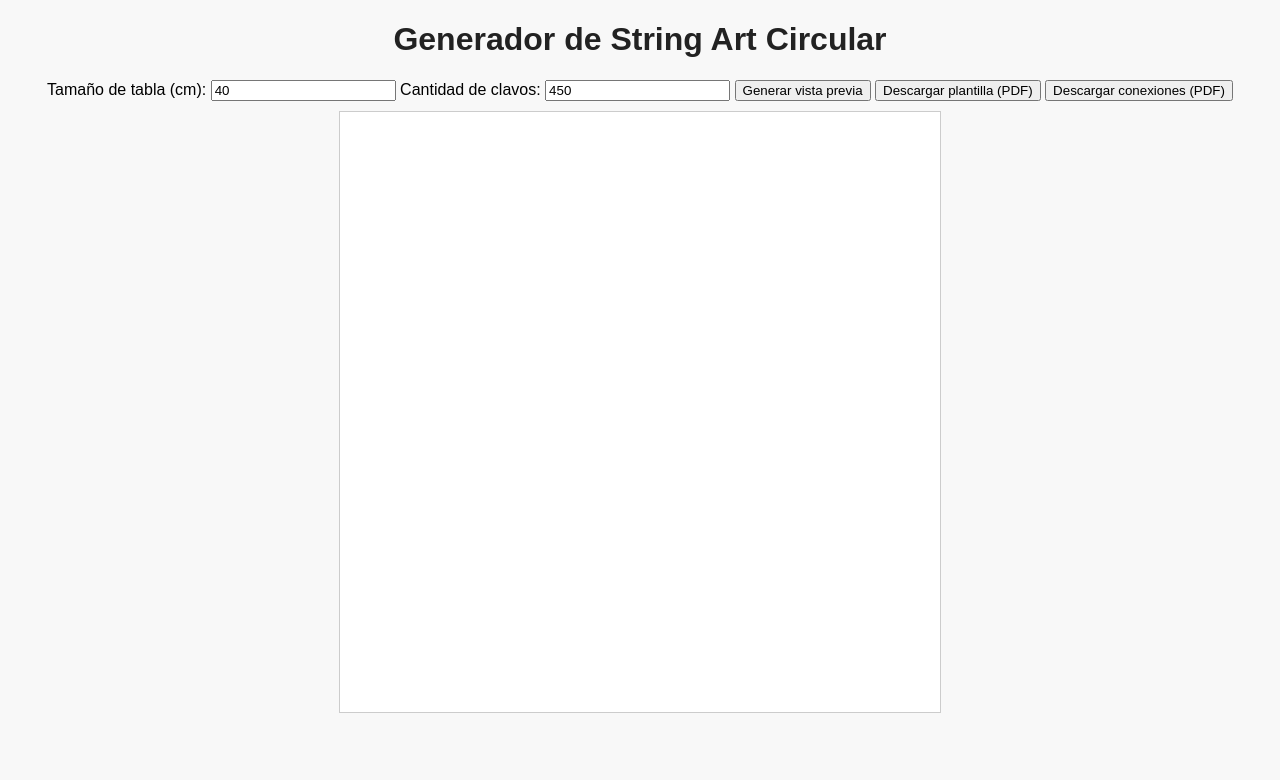
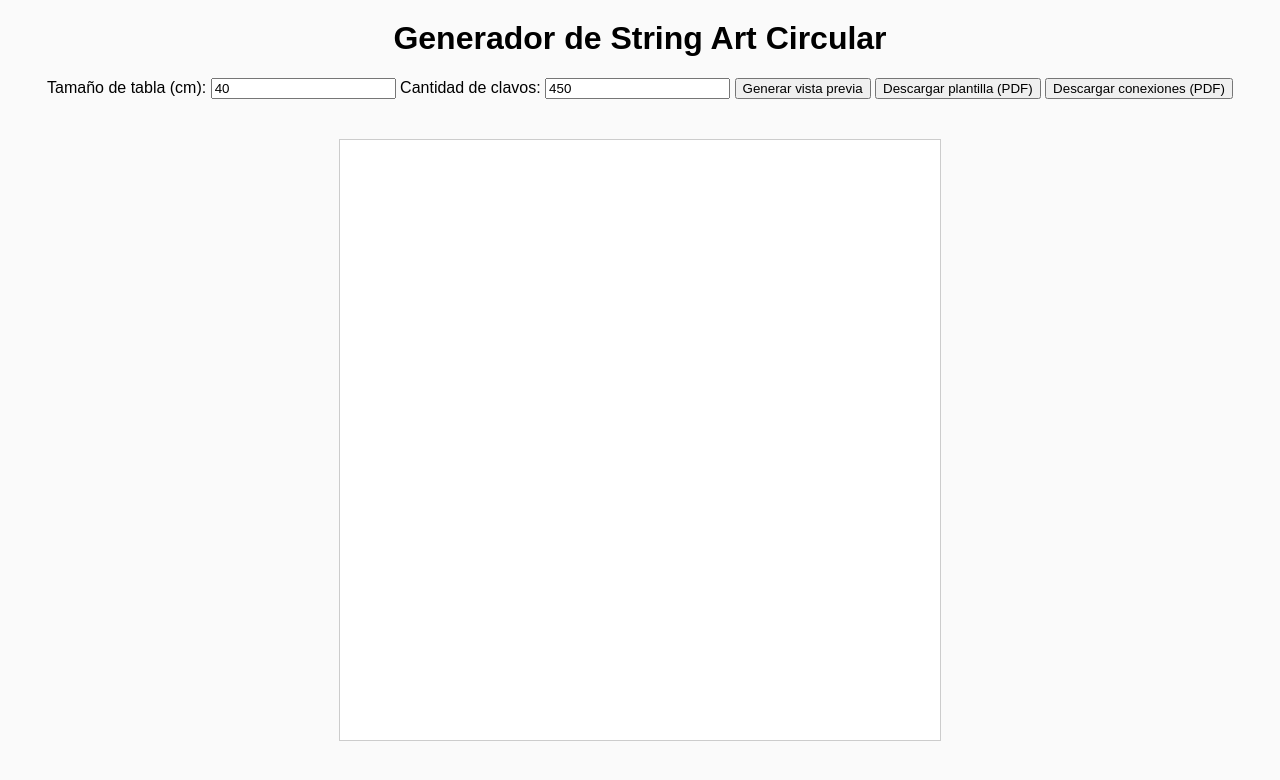
Before and after one commit to lucaxvera18/Hilos, a plain HTML site: page index.html in a window 1280 px wide. Drawn offline with Linux system fonts and the light colour scheme.

Commit message:
Update style.css

```diff
--- a/style.css
+++ b/style.css
@@ -1,23 +1,19 @@
 body {
   font-family: Arial, sans-serif;
   text-align: center;
-  margin: 20px;
-  background: #f8f8f8;
+  background: #fafafa;
 }
 
 h1 {
-  color: #222;
+  margin-top: 20px;
+}
+
+.form {
+  margin: 20px;
 }
 
 canvas {
   border: 1px solid #ccc;
-  margin-top: 10px;
-  background: #fff;
+  margin-top: 20px;
+  background: white;
 }
-
-textarea {
-  width: 90%;
-  height: 200px;
-  margin-top: 10px;
-  font-family: monospace;
-}
```
